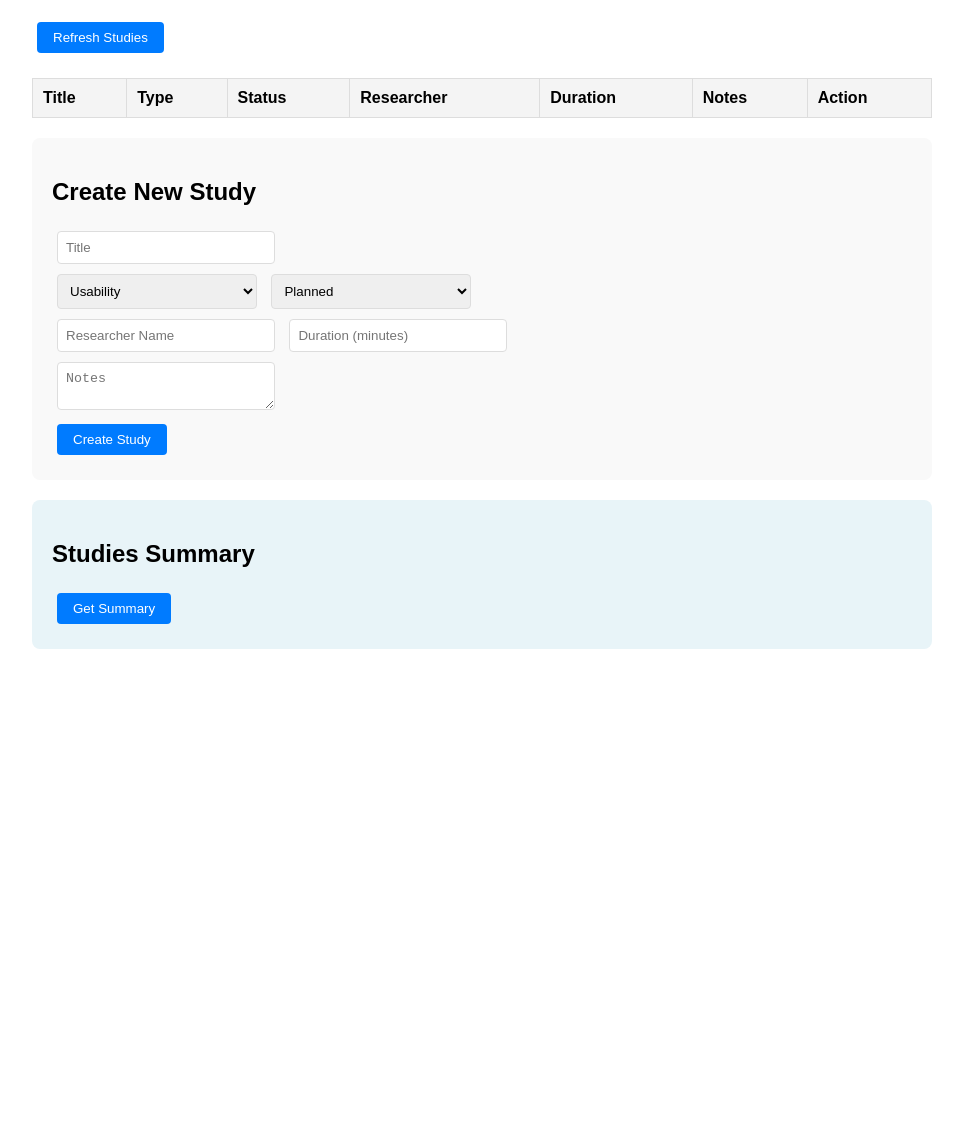
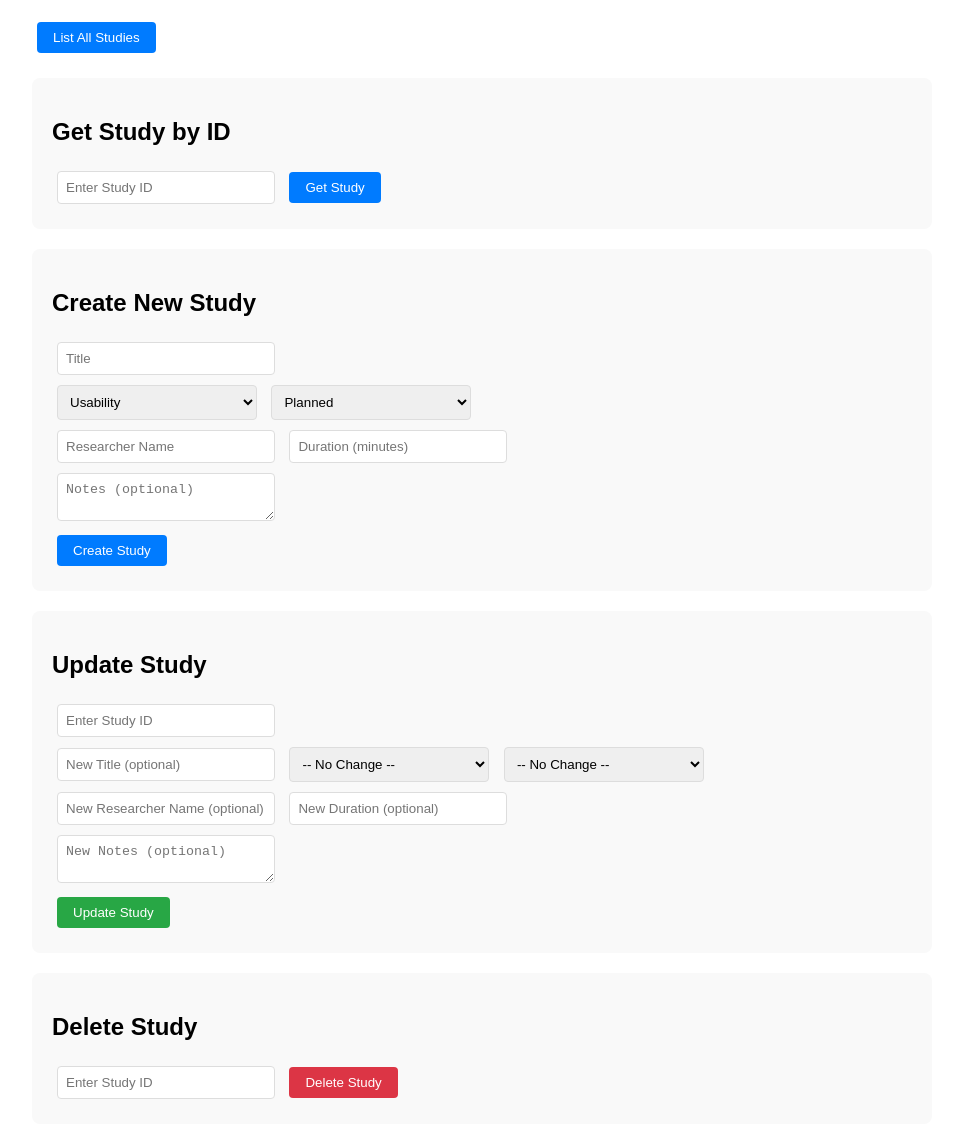
Before and after one commit to sri-lasya-s/ux-research-api, a website: page client/index.html in a window 1280 px wide. Shown: the part 129-1256 px from the top of the page, without its empty margins (158-1121 px from the left). Before the commit the page ends 818 px from the top, so only its background shows below. Drawn offline with Linux system fonts and the light colour scheme; no server answers.

Commit message:
add sdk client routes and update html

```diff
--- a/client/index.html
+++ b/client/index.html
@@ -8,6 +8,7 @@
     h1 { color: #333; }
     button { padding: 8px 16px; margin: 5px; cursor: pointer; background: #007bff; color: white; border: none; border-radius: 4px; }
     button.delete { background: #dc3545; }
+    button.update { background: #28a745; }
     table { width: 100%; border-collapse: collapse; margin-top: 20px; }
     th, td { border: 1px solid #ddd; padding: 10px; text-align: left; }
     th { background: #f4f4f4; }
@@ -22,11 +23,13 @@
 <body>
   <h1>UX Research Studies</h1>
 
+  <!-- Message -->
   <div id="message" style="display:none"></div>
 
+  <!-- List Studies -->
   <h2>All Studies</h2>
-  <button onclick="loadStudies()">Refresh Studies</button>
-  <table id="studies-table">
+  <button onclick="loadStudies()">List All Studies</button>
+  <table id="studies-table" style="display:none">
     <thead>
       <tr>
         <th>Title</th>
@@ -35,12 +38,21 @@
         <th>Researcher</th>
         <th>Duration</th>
         <th>Notes</th>
-        <th>Action</th>
+        <th>Actions</th>
       </tr>
     </thead>
     <tbody id="studies-body"></tbody>
   </table>
 
+  <!-- Get Study by ID -->
+  <div class="form-section">
+    <h2>Get Study by ID</h2>
+    <input id="get-id" placeholder="Enter Study ID" />
+    <button onclick="getStudyById()">Get Study</button>
+    <div id="get-result"></div>
+  </div>
+
+  <!-- Create Study -->
   <div class="form-section">
     <h2>Create New Study</h2>
     <input id="title" placeholder="Title" /><br>
@@ -57,8 +69,40 @@
     </select><br>
     <input id="researcherName" placeholder="Researcher Name" />
     <input id="durationMinutes" type="number" placeholder="Duration (minutes)" /><br>
-    <textarea id="notes" placeholder="Notes"></textarea><br>
+    <textarea id="notes" placeholder="Notes (optional)"></textarea><br>
     <button onclick="createStudy()">Create Study</button>
+  </div>
+
+  <!-- Update Study -->
+  <div class="form-section">
+    <h2>Update Study</h2>
+    <input id="update-id" placeholder="Enter Study ID" /><br>
+    <input id="update-title" placeholder="New Title (optional)" />
+    <select id="update-studyType">
+      <option value="">-- No Change --</option>
+      <option value="Usability">Usability</option>
+      <option value="Interview">Interview</option>
+      <option value="Survey">Survey</option>
+      <option value="A/B Test">A/B Test</option>
+    </select>
+    <select id="update-status">
+      <option value="">-- No Change --</option>
+      <option value="Planned">Planned</option>
+      <option value="Active">Active</option>
+      <option value="Completed">Completed</option>
+    </select><br>
+    <input id="update-researcherName" placeholder="New Researcher Name (optional)" />
+    <input id="update-durationMinutes" type="number" placeholder="New Duration (optional)" /><br>
+    <textarea id="update-notes" placeholder="New Notes (optional)"></textarea><br>
+    <button class="update" onclick="updateStudy()">Update Study</button>
+    <div id="update-result"></div>
+  </div>
+
+  <!-- Delete Study -->
+  <div class="form-section">
+    <h2>Delete Study</h2>
+    <input id="delete-id" placeholder="Enter Study ID" />
+    <button class="delete" onclick="deleteStudy()">Delete Study</button>
   </div>
 
   <!-- Summary -->
@@ -69,7 +113,7 @@
   </div>
 
   <script>
-    const API_URL = 'https://ux-research-api.azurewebsites.net';
+    const API_URL = 'https://ux-research-api.azurewebsites.net/client-api';
 
     function showMessage(text, type) {
       const msg = document.getElementById('message');
@@ -83,7 +127,9 @@
       const res = await fetch(`${API_URL}/`);
       const studies = await res.json();
       const tbody = document.getElementById('studies-body');
+      const table = document.getElementById('studies-table');
       tbody.innerHTML = '';
+      table.style.display = 'table';
       studies.forEach(s => {
         tbody.innerHTML += `
           <tr>
@@ -93,9 +139,33 @@
             <td>${s.researcherName}</td>
             <td>${s.durationMinutes} mins</td>
             <td>${s.notes || '-'}</td>
-            <td><button class="delete" onclick="deleteStudy('${s.id}')">Delete</button></td>
+            <td>
+              <button class="delete" onclick="deleteStudyById('${s.id}')">Delete</button>
+            </td>
           </tr>`;
       });
+    }
+
+    async function getStudyById() {
+      const id = document.getElementById('get-id').value;
+      if (!id) { showMessage('Please enter an ID!', 'error'); return; }
+      const res = await fetch(`${API_URL}/${id}`);
+      if (res.ok) {
+        const s = await res.json();
+        document.getElementById('get-result').innerHTML = `
+          <table>
+            <tr><th>Field</th><th>Value</th></tr>
+            <tr><td>ID</td><td>${s.id}</td></tr>
+            <tr><td>Title</td><td>${s.title}</td></tr>
+            <tr><td>Type</td><td>${s.studyType}</td></tr>
+            <tr><td>Status</td><td>${s.status}</td></tr>
+            <tr><td>Researcher</td><td>${s.researcherName}</td></tr>
+            <tr><td>Duration</td><td>${s.durationMinutes} mins</td></tr>
+            <tr><td>Notes</td><td>${s.notes || '-'}</td></tr>
+          </table>`;
+      } else {
+        showMessage('Study not found!', 'error');
+      }
     }
 
     async function createStudy() {
@@ -107,6 +177,10 @@
         durationMinutes: parseInt(document.getElementById('durationMinutes').value),
         notes: document.getElementById('notes').value
       };
+      if (!body.title || !body.researcherName || !body.durationMinutes) {
+        showMessage('Please fill all required fields!', 'error');
+        return;
+      }
       const res = await fetch(`${API_URL}/`, {
         method: 'POST',
         headers: { 'Content-Type': 'application/json' },
@@ -114,19 +188,53 @@
       });
       if (res.ok) {
         showMessage('Study created successfully!', 'success');
-        loadStudies();
       } else {
         showMessage('Error creating study!', 'error');
       }
     }
 
-    async function deleteStudy(id) {
+    async function updateStudy() {
+      const id = document.getElementById('update-id').value;
+      if (!id) { showMessage('Please enter an ID!', 'error'); return; }
+      const body = {};
+      const title = document.getElementById('update-title').value;
+      const studyType = document.getElementById('update-studyType').value;
+      const status = document.getElementById('update-status').value;
+      const researcherName = document.getElementById('update-researcherName').value;
+      const durationMinutes = document.getElementById('update-durationMinutes').value;
+      const notes = document.getElementById('update-notes').value;
+      if (title) body.title = title;
+      if (studyType) body.studyType = studyType;
+      if (status) body.status = status;
+      if (researcherName) body.researcherName = researcherName;
+      if (durationMinutes) body.durationMinutes = parseInt(durationMinutes);
+      if (notes) body.notes = notes;
+      const res = await fetch(`${API_URL}/${id}`, {
+        method: 'PATCH',
+        headers: { 'Content-Type': 'application/json' },
+        body: JSON.stringify(body)
+      });
+      if (res.ok) {
+        const s = await res.json();
+        showMessage('Study updated successfully!', 'success');
+        document.getElementById('update-result').innerHTML = `<p>Updated: ${s.title}</p>`;
+      } else {
+        showMessage('Error updating study!', 'error');
+      }
+    }
+
+    async function deleteStudy() {
+      const id = document.getElementById('delete-id').value;
+      if (!id) { showMessage('Please enter an ID!', 'error'); return; }
+      await deleteStudyById(id);
+    }
+
+    async function deleteStudyById(id) {
       const res = await fetch(`${API_URL}/${id}`, { method: 'DELETE' });
       if (res.ok) {
         showMessage('Study deleted successfully!', 'success');
-        loadStudies();
       } else {
-        showMessage('Error deleting study!', 'error');
+        showMessage('Study not found!', 'error');
       }
     }
 
@@ -140,8 +248,6 @@
         <p><strong>By Type:</strong> Usability: ${data.byStudyType.Usability}, Interview: ${data.byStudyType.Interview}, Survey: ${data.byStudyType.Survey}, A/B Test: ${data.byStudyType["A/B Test"]}</p>
       `;
     }
-
-    loadStudies();
   </script>
 </body>
 </html>
--- a/src/server.ts
+++ b/src/server.ts
@@ -1,4 +1,5 @@
 import cors from "cors";
+import clientApiRouter from "./client-api";
 import express from "express";
 import OpenAPIBackend from "openapi-backend";
 import swaggerUi from "swagger-ui-express";
@@ -15,6 +16,8 @@ import { StudyService_summary } from "./handlers/StudyService_summary";
 const app = express();
 app.use(express.json());
 app.use(cors());
+app.use("/client-api", clientApiRouter);
+app.use("/client", express.static(path.join(__dirname, "../client")));
 
 const specPath = path.join(__dirname, "..", "openapi.yaml");
 
```
Also changed, not shown: src/client-api.ts (added, +64 -0 lines), src/sdk-client.ts (added, +9 -0 lines).
